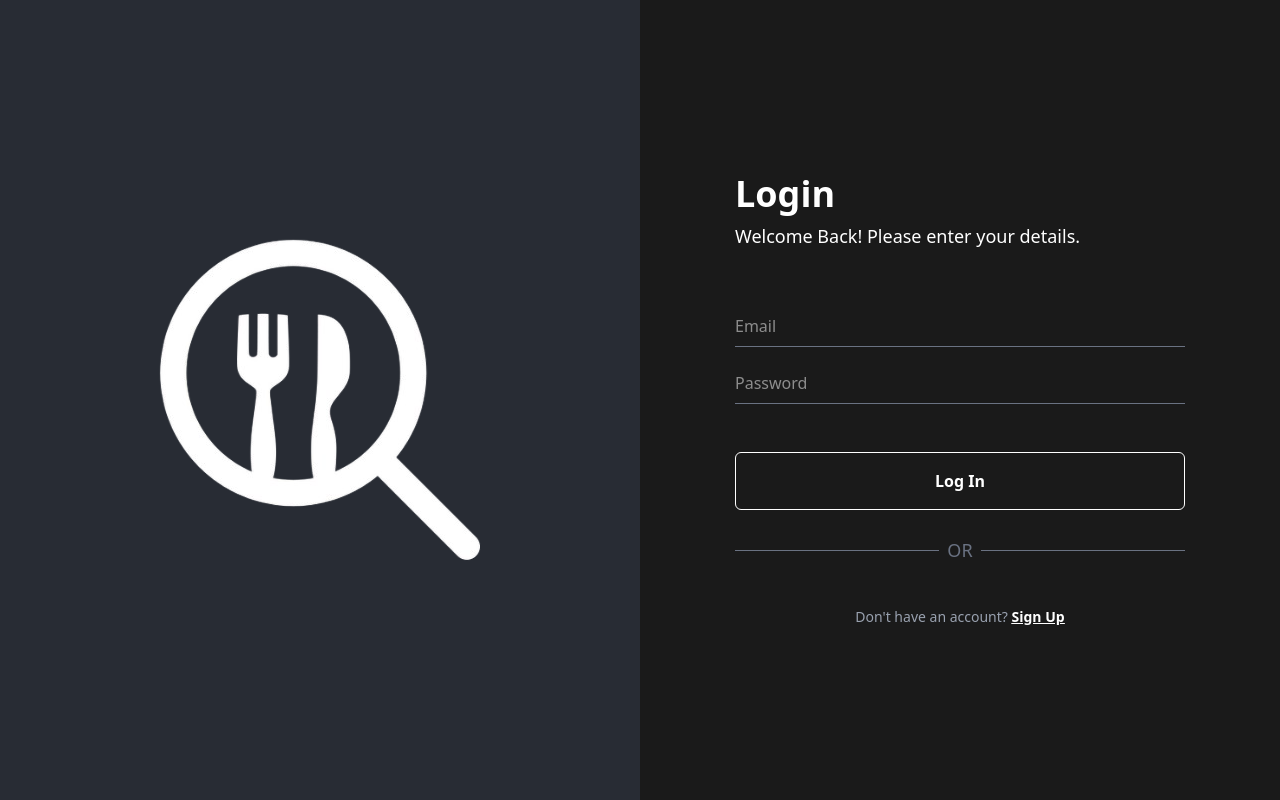
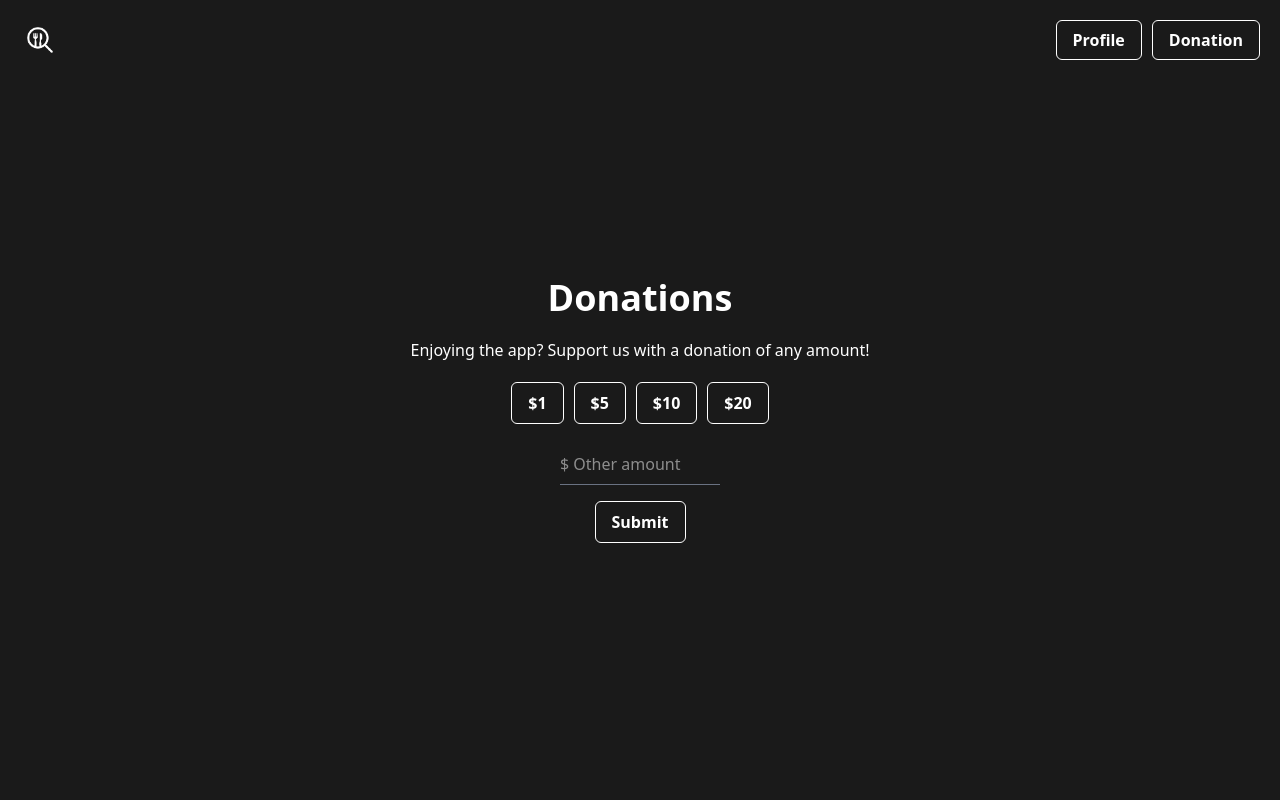
Before and after one commit to johnsonlei1/fmf, a React (Vite) app in the folder frontend/: page /Donation in a window 1280 px wide. Before the commit this address led to /Login. Built offline with nearby package versions, Linux system fonts and the light colour scheme; no server answers.

Commit message:
readded donation page

```diff
--- /dev/null
+++ b/frontend/src/Donation.tsx
@@ -0,0 +1,57 @@
+import { ChangeEvent, useState } from "react";
+import Navbar from "./components/Navbar";
+
+function Donation() {
+  const [amount, setAmount] = useState("");
+  const [submit, setSubmit] = useState(false);
+
+  const handleChange = (e: ChangeEvent<HTMLInputElement>) => {
+    const inputValue = e.target.value.replace(/[^0-9.]/g, ""); // Remove non-numeric characters
+    setAmount(inputValue ? `$ ${inputValue}` : "");
+  };
+
+  const handlePresetClick = (value: number) => {
+    setAmount(`$ ${value}`);
+  };
+
+  return (
+    <div className="w-full min-h-screen bg-[#1a1a1a] flex items-center justify-center">
+      <Navbar />
+      <div className="w-full flex items-center justify-center px-4 pt-20 pb-10">
+        <div className="flex flex-col w-full max-w-[800px] text-white items-center">
+          <h3 className="text-4xl font-bold mb-5">Donations</h3>
+          <p className="mb-5">
+            Enjoying the app? Support us with a donation of any amount!
+          </p>
+          <div className="space-x-2.5 mb-5">
+            {[1, 5, 10, 20].map((val) => (
+              <button
+                key={val}
+                onClick={() => handlePresetClick(val)}
+                className="bg-transparent border border-white text-white font-semibold rounded-md px-4 py-2 text-center cursor-pointer hover:bg-white hover:text-[#1a1a1a] transition-colors"
+              >
+                ${val}
+              </button>
+            ))}
+          </div>
+          <input
+            type="text"
+            placeholder="$ Other amount"
+            value={amount}
+            onChange={handleChange}
+            className="w-40 text-white py-2 mb-4 bg-transparent border-b border-gray-500 focus:outline-none focus:border-white"
+          />
+          <button
+            onClick={() => setSubmit(true)}
+            className="bg-transparent border border-white text-white font-semibold rounded-md px-4 py-2 text-center cursor-pointer hover:bg-white hover:text-[#1a1a1a] transition-colors mb-5"
+          >
+            Submit
+          </button>
+          {submit && <p>Thank you for your donation!</p>}
+        </div>
+      </div>
+    </div>
+  );
+}
+
+export default Donation;
--- a/frontend/src/components/Navbar.tsx
+++ b/frontend/src/components/Navbar.tsx
@@ -17,9 +17,23 @@ function Navbar() {
         <div className="space-x-2.5">
           <Link
             to="/Profile"
-            className={`${darkMode ? "bg-[#1a1a1a] border border-white text-white" : "bg-white border border-[#1a1a1a] text-[#1a1a1a]"} font-semibold rounded-md px-4 py-2 text-center cursor-pointer ${darkMode ? "hover:bg-white hover:text-[#1a1a1a]" : "hover:bg-[#1a1a1a] hover:text-white"} transition-colors`}
+            className={`${
+              darkMode
+                ? "bg-[#1a1a1a] border border-white text-white"
+                : "bg-white border border-[#1a1a1a] text-[#1a1a1a]"
+            } font-semibold rounded-md px-4 py-2 text-center cursor-pointer ${
+              darkMode
+                ? "hover:bg-white hover:text-[#1a1a1a]"
+                : "hover:bg-[#1a1a1a] hover:text-white"
+            } transition-colors`}
           >
             Profile
+          </Link>
+          <Link
+            to="/Donation"
+            className="bg-transparent border border-white text-white font-semibold rounded-md px-4 py-2 text-center cursor-pointer hover:bg-white hover:text-[#1a1a1a] transition-colors"
+          >
+            Donation
           </Link>
         </div>
       </div>
--- a/frontend/src/main.tsx
+++ b/frontend/src/main.tsx
@@ -5,6 +5,7 @@ import App from "./App.tsx";
 import Login from "./Login.tsx";
 import Signup from "./Signup.tsx";
 import Profile from "./Profile.tsx";
+import Donation from "./Donation.tsx";
 import {
   BrowserRouter as Router,
   Routes,
@@ -35,6 +36,7 @@ createRoot(document.getElementById("root")!).render(
           <Route path="/Signup" element={<Signup />} />
           <Route path="/Login" element={<Login />} />
           <Route path="/Profile" element={<Profile />} />
+          <Route path="/Donation" element={<Donation />} />
           <Route path="/app" element={<App />} />
           <Route path="*" element={<Navigate to="/" />} />
         </Routes>
```
Also changed, not shown: 1 other file (tests, documents, lock files or other folders).
